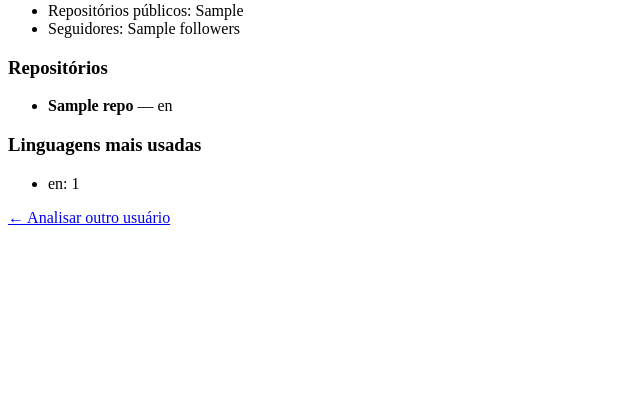
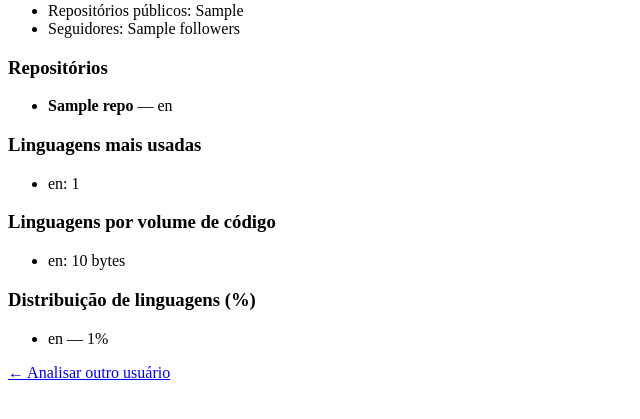
Before and after one commit to brunnoronaldo-ti/GitPulse, a Flask app: template templates/result.html in a window 1280 px wide. Shown: the part 125-544 px from the top of the page, without its empty margins (0-640 px from the left). Run offline with Flask 3, Linux system fonts and the light colour scheme; the template is opened without the code that fills it: most values are stand-ins (such as "Sample title", 1, 10 or a date in 2020).

Commit message:
Enhance result.html with language statistics
Added sections for languages by code volume and distribution percentages.

```diff
--- a/templates/result.html
+++ b/templates/result.html
@@ -44,6 +44,32 @@
         <p>Não foi possível identificar linguagens.</p>
     {% endif %}
 
+    <h3>Linguagens por volume de código</h3>
+
+    {% if languages_by_bytes %}
+        <ul>
+            {% for lang, bytes in languages_by_bytes.items() %}
+                <li>{{ lang }}: {{ bytes }} bytes</li>
+            {% endfor %}
+        </ul>
+    {% else %}
+        <p>Não foi possível calcular os volumes.</p>
+    {% endif %}
+
+    <h3>Distribuição de linguagens (%)</h3>
+
+    {% if language_percentages %}
+        <ul>
+            {% for lang, percent in language_percentages.items() %}
+                <li>{{ lang }} — {{ percent }}%</li>
+            {% endfor %}
+        </ul>
+    {% else %}
+        <p>Não foi possível calcular os percentuais.</p>
+    {% endif %}
+
+
+
     <a href="/">← Analisar outro usuário</a>
 
 </body>
```
